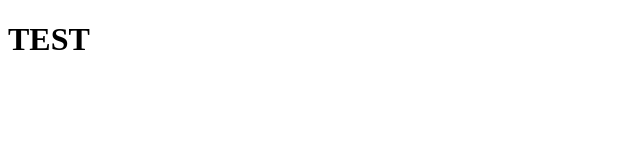
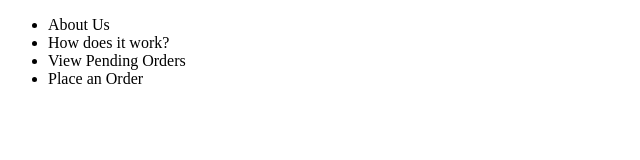
Before and after one commit to cardosel/Moho2Go, a plain HTML site: page index.html in a window 1280 px wide. Shown: the whole page, without its empty margins (0-640 px from the left). Drawn offline with Linux system fonts and the light colour scheme.

Commit message:
Update index.html

```diff
--- a/index.html
+++ b/index.html
@@ -1,9 +1,16 @@
+<!DOCTYPE html>
 
-<!DOCTYPE html>
 <html>
-<head>
-<title> Hello World </title>
-
-<h1> TEST </h1>
-</head>
+	<body>
+		<div class="nav">
+			<div class="container">
+				<ul>
+					<li>About Us</li>
+					<li>How does it work?</li>
+					<li>View Pending Orders</li>
+					<li>Place an Order</li>
+				</ul>
+			</div>
+		</div>
+	</body>
 </html>
```
